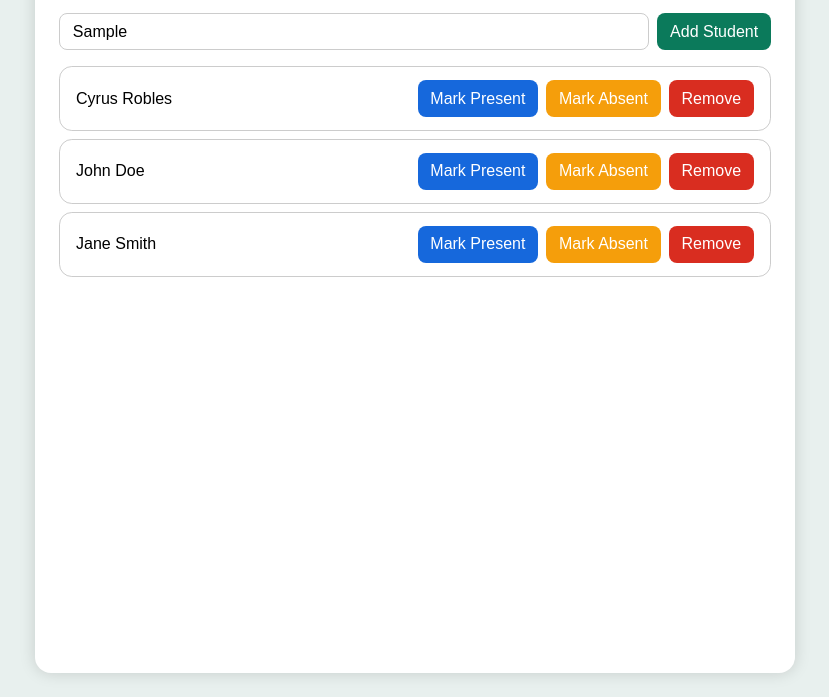
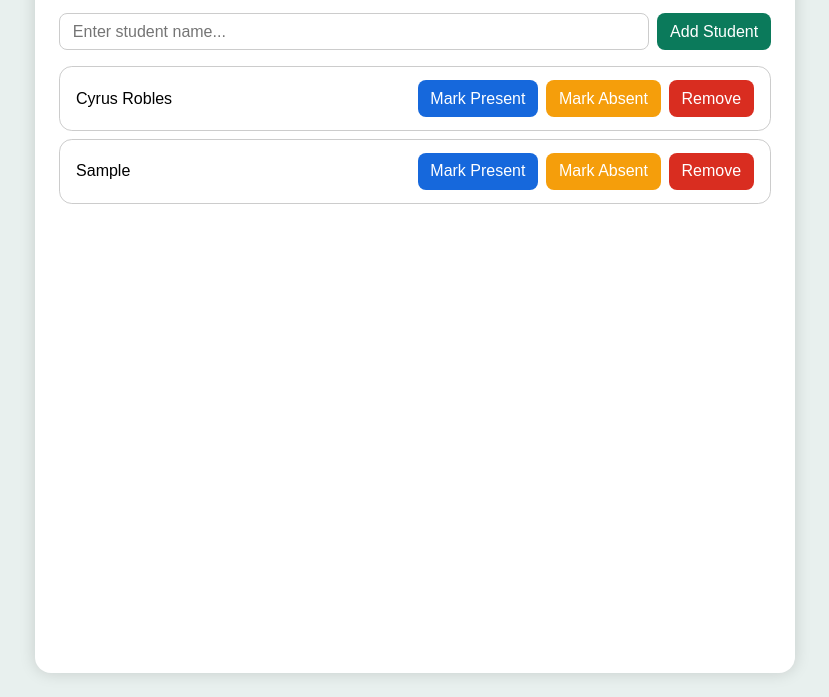
Before and after one commit to paahina/Laboratory_Activity_0-JavaScript_Refresher, a plain HTML site: page index.html in a window 1280 px wide. Both pictures are taken after typing "Sample" into the empty fields and a click on the button "Add Student". Shown: the part 103-800 px from the top of the page, without its empty margins (225-1054 px from the left). Drawn offline with Linux system fonts and the light colour scheme.

Commit message:
add create student

```diff
--- a/index.html
+++ b/index.html
@@ -22,7 +22,7 @@
           class="student-input"
           placeholder="Enter student name..."
         />
-        <button id="addStudent" class="add button">Add Student</button>
+        <button id="add-student" class="add button">Add Student</button>
       </div>
       <ul class="student-lists"></ul>
     </div>
--- a/scripts/index.js
+++ b/scripts/index.js
@@ -1,28 +1,5 @@
-import { students } from "./student.js";
-
-function renderStudentList() {
-  document.querySelector(".student-lists").innerHTML = `
-    ${renderStudents()}
-  `;
-  function renderStudents() {
-    let html = "";
-
-    students.forEach((student) => {
-      html += `
-      <li class="student-box">
-        <div class="student-name">
-          <p>${student.name}</p>
-          <p class="student-status hidden">status</p>
-        </div>
-        <button class="button present">Mark Present</button>
-        <button class="button absent">Mark Absent</button>
-        <button class="button remove">Remove</button>
-      </li>
-      `;
-    });
-
-    return html;
-  }
-}
+import { renderStudentList } from "./studentList.js";
+import { addStudent } from "./inputStudent.js";
 
 renderStudentList();
+document.getElementById("add-student").addEventListener("click", addStudent);
--- /dev/null
+++ b/scripts/inputStudent.js
@@ -0,0 +1,14 @@
+import { renderStudentList } from "./studentList.js";
+import { students, Student } from "./student.js";
+
+const input = document.getElementById("studentName");
+export function addStudent() {
+  if (input.value.length === 0) {
+    return alert("Please enter a student name.");
+  }
+
+  students.push(new Student(input.value));
+  renderStudentList();
+
+  input.value = "";
+}
--- a/scripts/student.js
+++ b/scripts/student.js
@@ -1,4 +1,4 @@
-class Student {
+export class Student {
   #name;
   #isPresent;
   constructor(name) {
@@ -13,8 +13,4 @@ class Student {
   }
 }
 
-export const students = [
-  new Student("Cyrus Robles"),
-  new Student("John Doe"),
-  new Student("Jane Smith"),
-];
+export const students = [new Student("Cyrus Robles")];
--- /dev/null
+++ b/scripts/studentList.js
@@ -0,0 +1,26 @@
+import { students } from "./student.js";
+
+export function renderStudentList() {
+  document.querySelector(".student-lists").innerHTML = `
+    ${renderStudents()}
+  `;
+  function renderStudents() {
+    let html = "";
+
+    students.forEach((student) => {
+      html += `
+      <li class="student-box">
+        <div class="student-name">
+          <p>${student.name}</p>
+          <p class="student-status hidden">status</p>
+        </div>
+        <button class="button present">Mark Present</button>
+        <button class="button absent">Mark Absent</button>
+        <button class="button remove">Remove</button>
+      </li>
+      `;
+    });
+
+    return html;
+  }
+}
```
